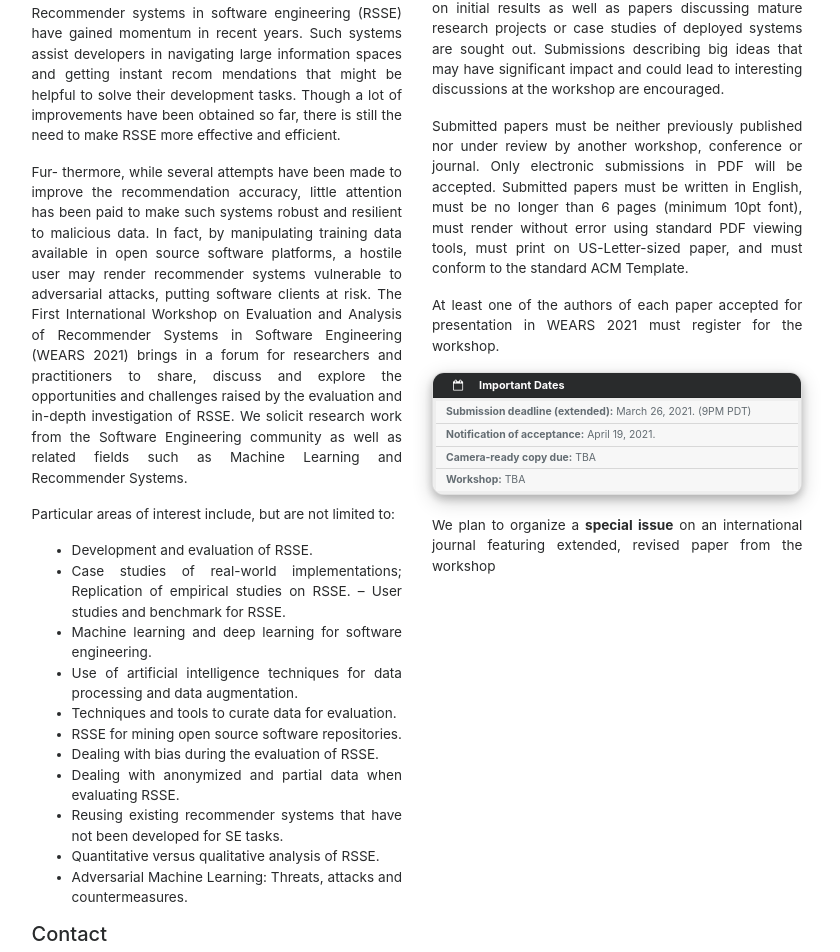
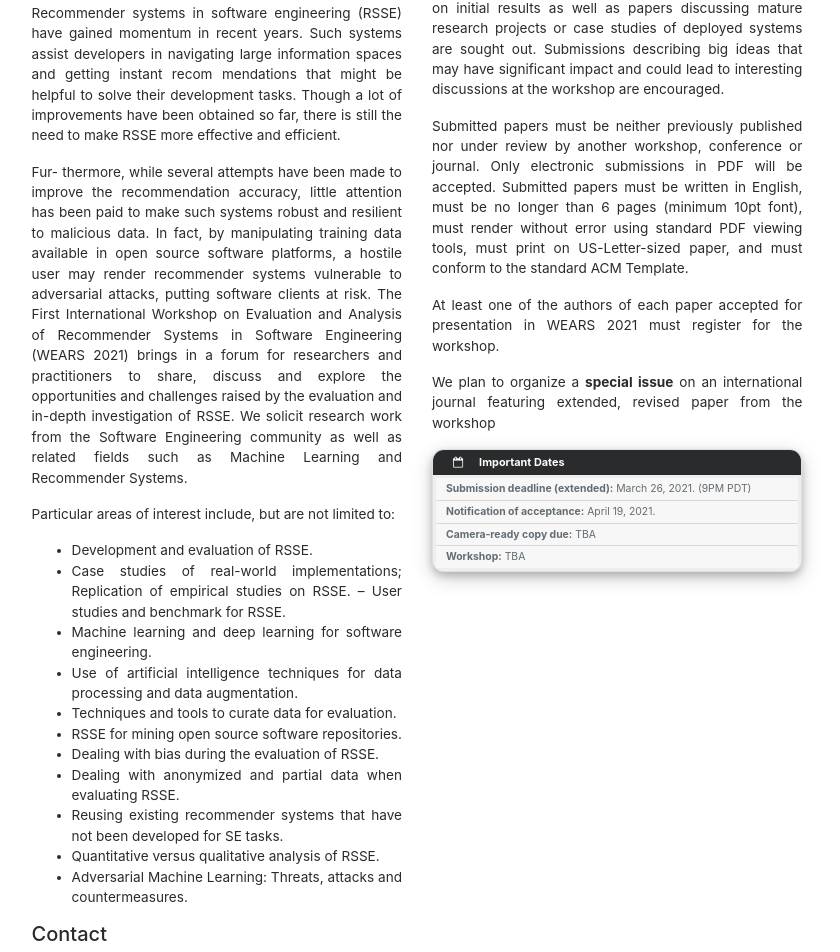
Before and after one commit to WEARS21/WEARS21.github.io, a Jekyll site: the page built from cfp.html, in a window 1280 px wide. Shown: the part 397-1349 px from the top of the page, without its empty margins (223-1063 px from the left). Built offline with Jekyll 4.4.1, drawn with Linux system fonts in a browser that asks for light colours; nearby versions of some CDN libraries.

Commit message:
special issue

```diff
--- a/cfp.html
+++ b/cfp.html
@@ -56,9 +56,10 @@ slide_id: 2
       <b>Best Student Paper Award</b>.
 -->
             <p> At least one of the authors of each paper accepted for presentation in WEARS 2021 must register for the workshop. <p>
-            {% include card-important-dates.html %}
+
 
             <p>We plan to organize a <b>special issue</b> on an international journal featuring extended, revised paper from the workshop</p>
+            {% include card-important-dates.html %}
         </div>
     </div>
 </div>
```
